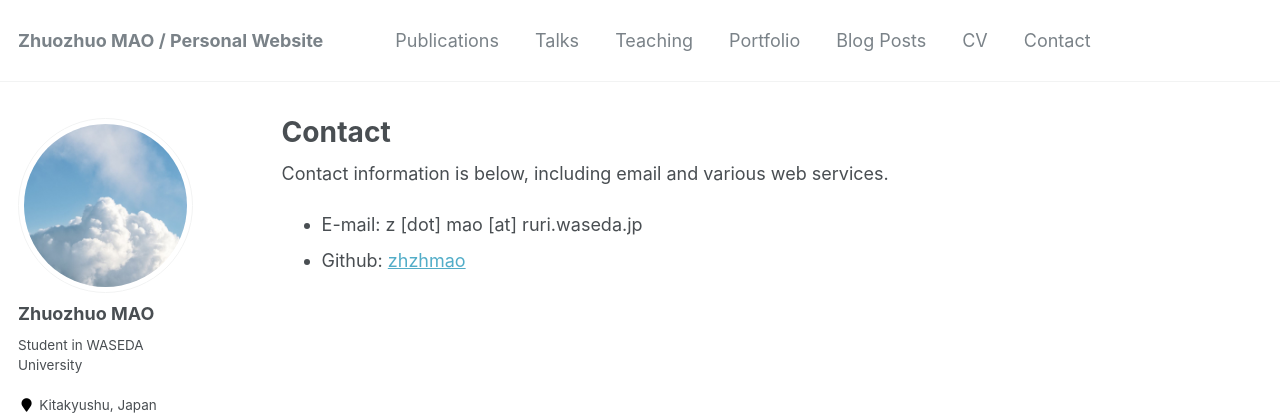
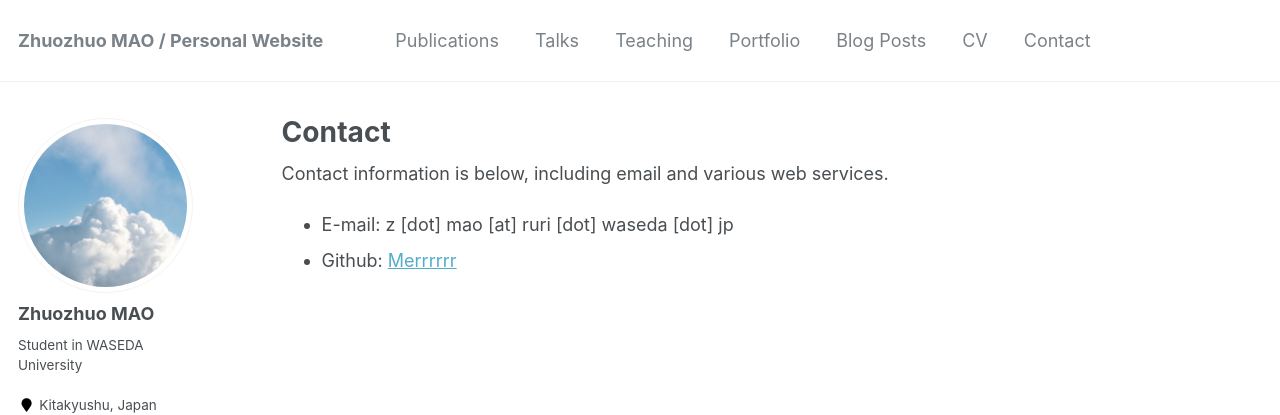
Before and after one commit to zhzhmao/zhzhmao.github.io, a Jekyll site: the page built from _pages/contact.md, in a window 1280 px wide. Shown: the top 415 px of the page. Built offline with Jekyll 4.4.1, drawn with Linux system fonts in a browser that asks for light colours.

Commit message:
modified:   _pages/contact.md 	modified:   _posts/2023-08-05-blog-post-1.md

```diff
--- a/_pages/contact.md
+++ b/_pages/contact.md
@@ -8,5 +8,5 @@ redirect_from:
 ---
 
 Contact information is below, including email and various web services.
-- E-mail: z [dot] mao [at] ruri.waseda.jp
-- Github: [zhzhmao](https://github.com/zhzhmao)
+- E-mail: z [dot] mao [at] ruri [dot] waseda [dot] jp
+- Github: [Merrrrrr](https://github.com/zhzhmao)
```
Also changed, not shown: _posts/2023-08-05-blog-post-1.md (+1 -1 lines).
